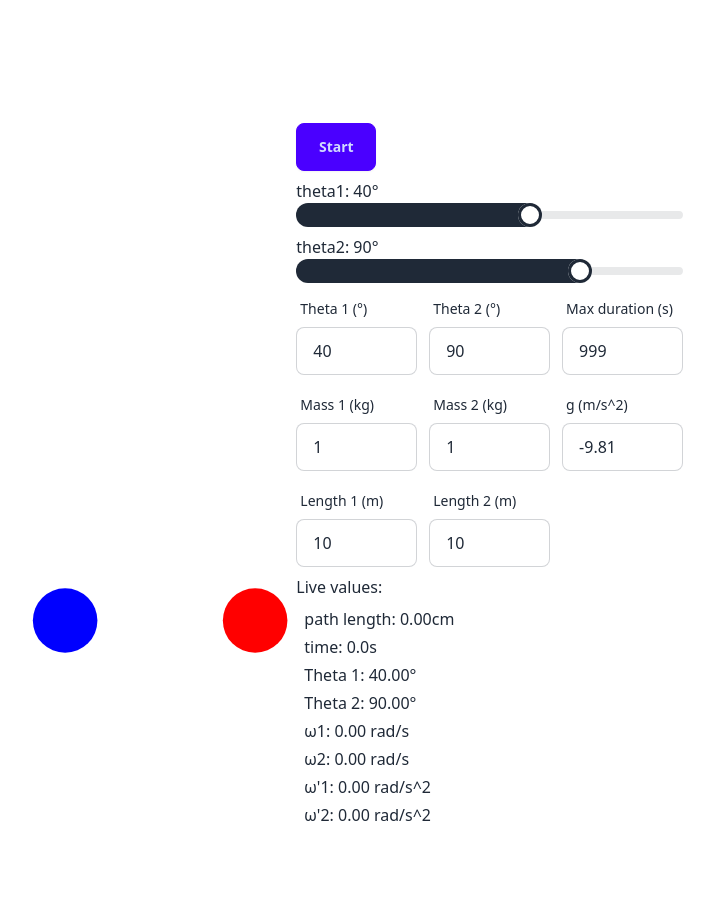
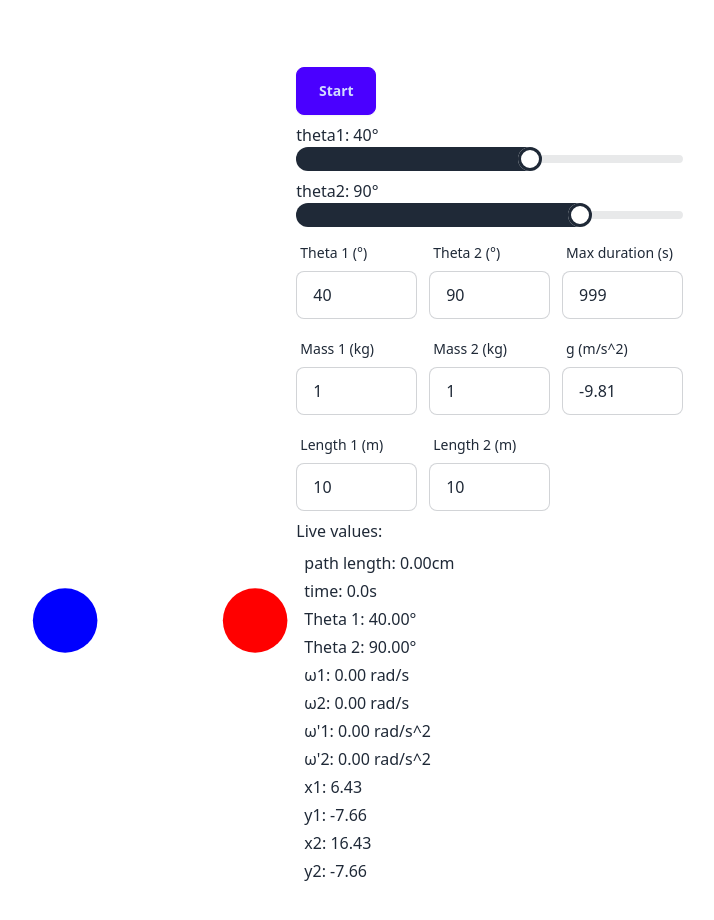
Before and after one commit to Geometryse/double-pendulum-web, a SvelteKit app: page / in a window 1280 px wide. Shown: the top 920 px of the page, without its empty margins (557-1271 px from the left). Built offline with nearby package versions, Linux system fonts and the light colour scheme.

Commit message:
Even more live values

```diff
--- a/src/routes/+page.svelte
+++ b/src/routes/+page.svelte
@@ -211,6 +211,10 @@
 				<p>ω2: {w2.toFixed(2)} rad/s</p>
 				<p>ω'1: {w1D.toFixed(2)} rad/s^2</p>
 				<p>ω'2: {w2D.toFixed(2)} rad/s^2</p>
+				<p>x1: {x1.toFixed(2)}</p>
+				<p>y1: {-y1.toFixed(2)}</p>
+				<p>x2: {x2.toFixed(2)}</p>
+				<p>y2: {-y2.toFixed(2)}</p>
 			</div>
 		</div>
 	</div>
```
